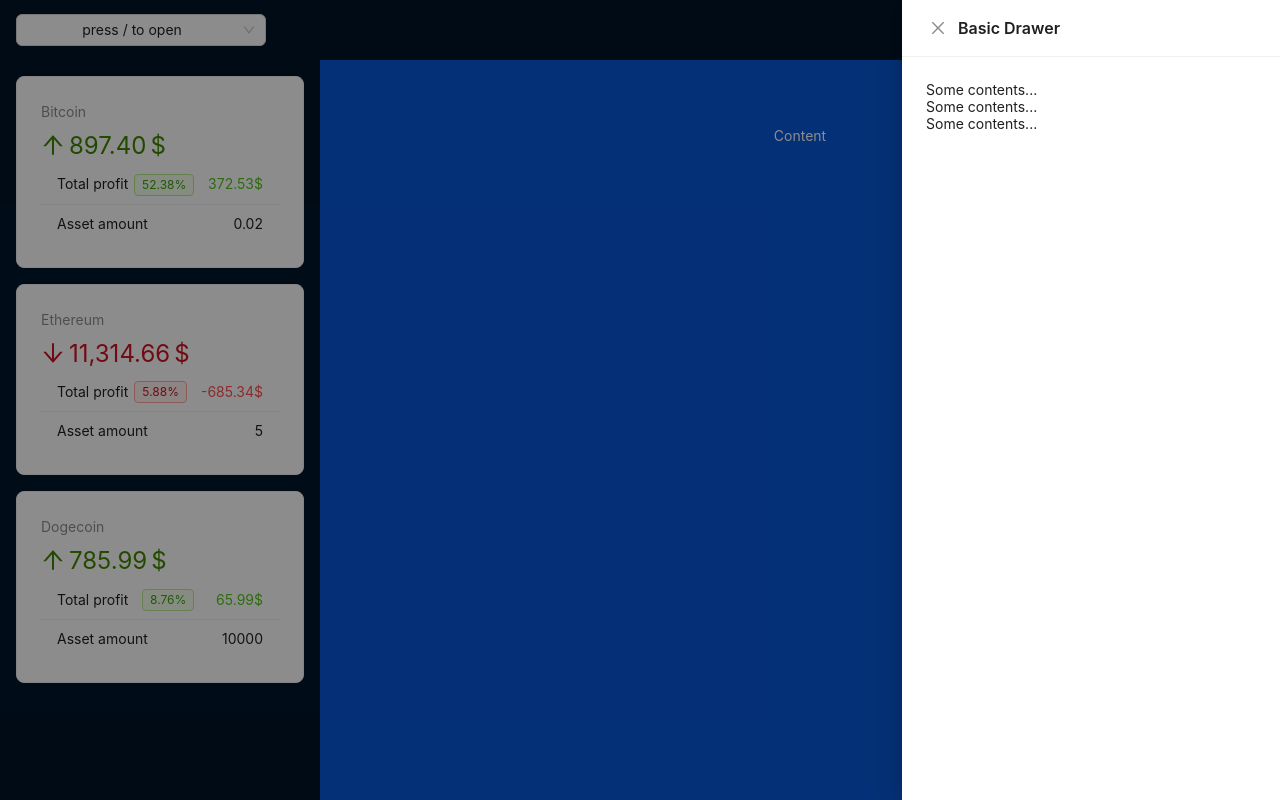
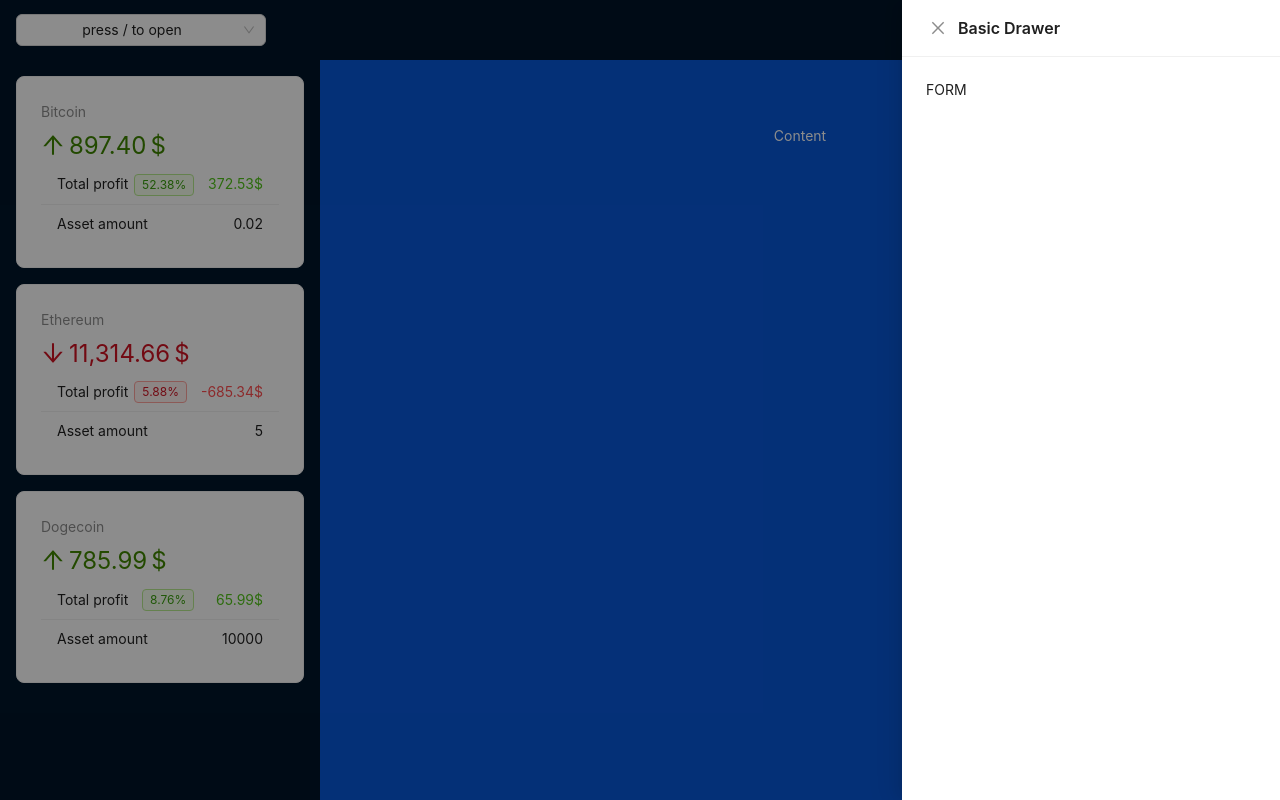
Before and after one commit to stepGT/this_react_crypto, a React (Vite) app: page / in a window 1280 px wide. Both pictures are taken after a click on the button "Add asset". Built offline with nearby package versions, Linux system fonts and the light colour scheme.

Commit message:
Added AddAssetForm

```diff
--- /dev/null
+++ b/src/components/AddAssetForm.tsx
@@ -0,0 +1,5 @@
+const AddAssetForm = () => {
+  return <form>FORM</form>
+};
+
+export default AddAssetForm;
--- a/src/components/layout/AppHeader.tsx
+++ b/src/components/layout/AppHeader.tsx
@@ -3,6 +3,7 @@ import { useCrypto } from '../../context/crypto-context';
 import { FC, useEffect, useState } from 'react';
 import CoinInfoModal from '../CoinInfoModal';
 import { TCryptoData } from '../../data';
+import AddAssetForm from '../AddAssetForm';
 
 const headerStyle: React.CSSProperties = {
   width: '100%',
@@ -73,9 +74,7 @@ const AppHeader:FC = () => {
         <CoinInfoModal name={coin?.name} />
       </Modal>
       <Drawer title="Basic Drawer" onClose={onClose} open={open}>
-        <p>Some contents...</p>
-        <p>Some contents...</p>
-        <p>Some contents...</p>
+        <AddAssetForm />
       </Drawer>
     </Layout.Header>
   );
```
